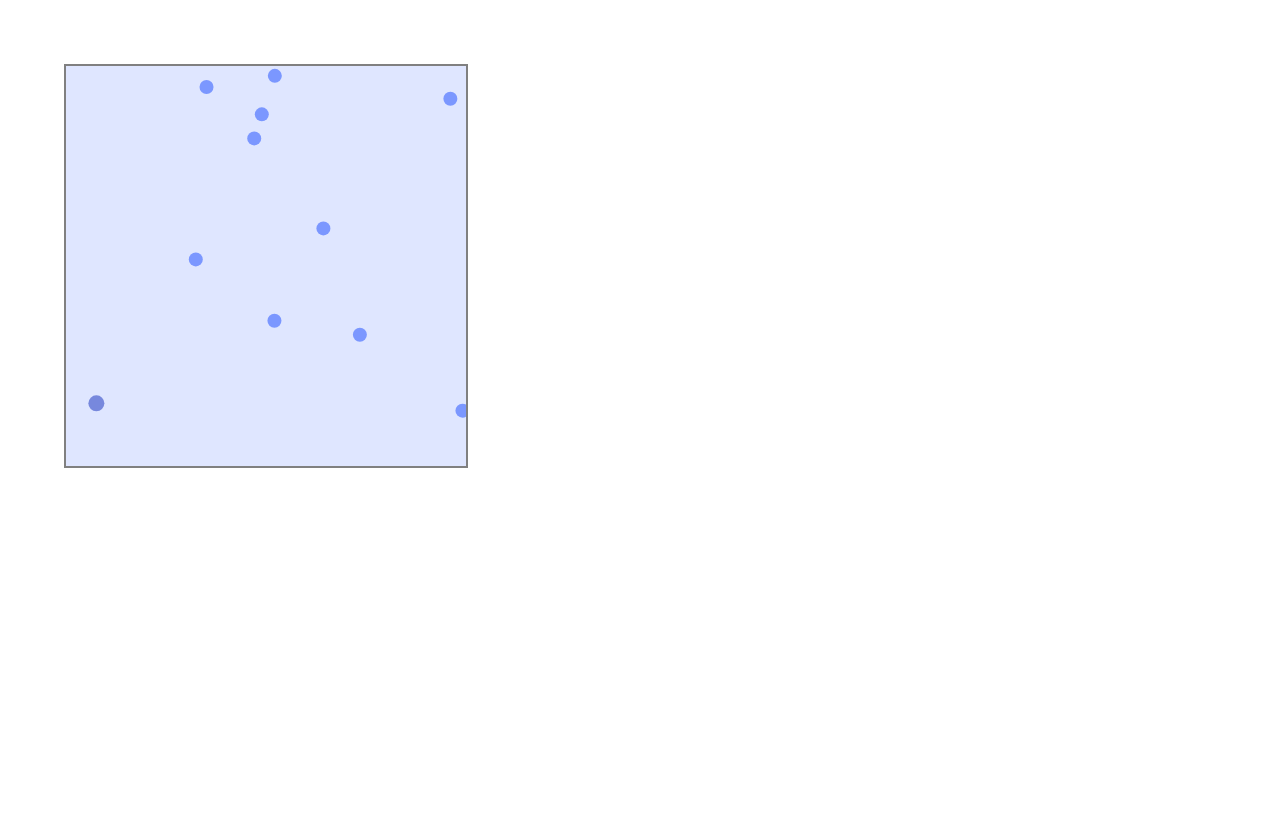
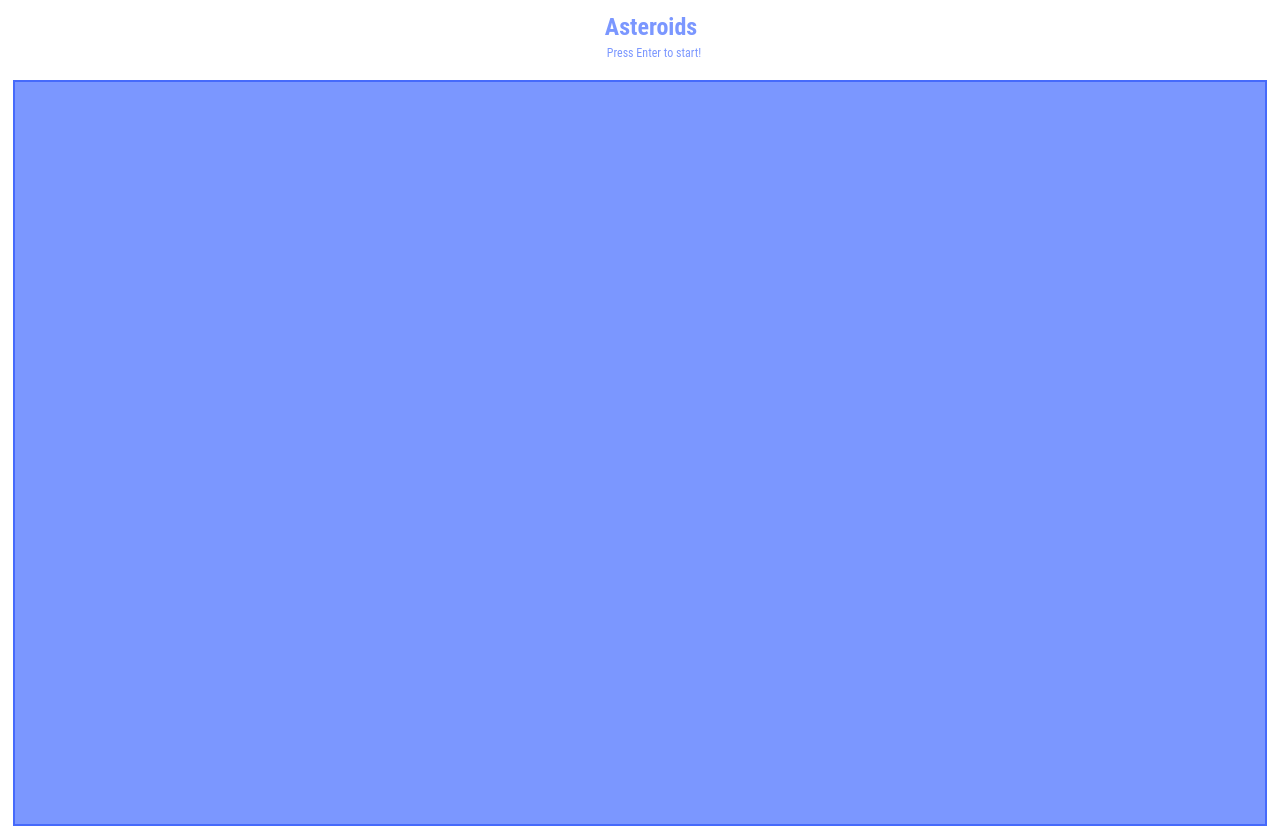
Before and after one commit to aaaandrea/asteroids, a website built with webpack: page index.html in a window 1280 px wide. Before the commit the page ends 800 px from the top, so only its background shows below. Built offline with Linux system fonts and the light colour scheme.

Commit message:
add color specifics to asteroids and styling behavior

```diff
--- a/app/asteroid.js
+++ b/app/asteroid.js
@@ -5,7 +5,7 @@ import Bullet from './bullet';
 // spacerock which inherits from Moving Objects
 
 const DEFAULTS = {
-  COLOR: '#7B97FF',
+  COLOR: '#466AFB',
   RADIUS: 7,
   SPEED: 1
 };
--- a/app/asteroids.js
+++ b/app/asteroids.js
@@ -4,10 +4,15 @@ import GameView from './game_view';
 // entry file
 document.addEventListener("DOMContentLoaded", function(){
   const canvasEl = document.getElementsByTagName("canvas")[0];
+  const ctx = canvasEl.getContext("2d");
+
   canvasEl.width = Game.DIM_X;
   canvasEl.height = Game.DIM_Y;
 
-  const ctx = canvasEl.getContext("2d");
-  const game = new Game();
-  new GameView(game, ctx).start();
+  const playOrReset = () => {
+    const game = new Game();
+    new GameView(game, ctx).start();
+  };
+
+  key("enter", playOrReset);
 });
--- a/app/game.js
+++ b/app/game.js
@@ -117,9 +117,11 @@ import Util from './util';
     }
   }
 
-  Game.BG_COLOR = "#DFE6FF";
-  Game.DIM_X = 400;
-  Game.DIM_Y = 400;
+
+
+  Game.BG_COLOR = "#F8F9FF";
+  Game.DIM_X = window.innerWidth - 100;
+  Game.DIM_Y = window.innerHeight - 100;
   Game.FPS = 32;
   Game.NUM_ASTEROIDS = 10;
 
--- a/app/moving_object.js
+++ b/app/moving_object.js
@@ -15,6 +15,10 @@ class MovingObject {
   collideWith(otherObject) {
     // default do nothing
   }
+
+  // draw(ctx) {
+  //
+  // }
 
   draw(ctx) {
     // method of the Canvas 2D API adds an arc to the path which is
--- a/css/main.css
+++ b/css/main.css
@@ -1,8 +1,40 @@
+.game-container {
+  display: flex;
+  flex-direction: column;
+}
+
+.header-container {
+  display: flex;
+  flex-direction: column;
+  align-items: center;
+  justify-content: center;
+  margin-left: 27px;
+  margin-right: 5px;
+  padding-top: 15px;
+  color: #7B97FF;
+}
+
+.title {
+  justify-content: center;
+  align-items: center;
+  flex-direction: row;
+  font-size: 24px;
+  font-weight: bold;
+}
+
+.desc {
+  align-items: center;
+  justify-content: center;
+  margin: 8px;
+  margin-left: 14px;
+  font-size: 12px;
+}
+
 #canvas {
   /*position: absolute;*/
   justify-content: center;
   align-items: center;
-  margin: 5%;
-  background: #22144C;
-  border: gray 2px solid
+  margin: 1%;
+  background: #7B97FF;
+  border: #466AFB 2px solid
 }
--- a/index.html
+++ b/index.html
@@ -9,12 +9,18 @@
         margin: 0px;
       }
     </style>
-  </head>
-  <body>
-    <canvas id="canvas"></canvas>
     <script type="application/javascript" src="vendor/keymaster.js"></script>
     <link rel="stylesheet" type="text/css" href="./css/reset.css">
     <link rel="stylesheet" type="text/css" href="./css/main.css">
     <script src="dist/bundle.js"> </script>
+  </head>
+  <body>
+    <div class="game-container">
+      <div class="header-container">
+        <h1 class="title">Asteroids</h1>
+        <p class="desc">Press Enter to start!</p>
+      </div>
+      <canvas id="canvas"></canvas>
+    </div>
   </body>
 </html>
```
Also changed, not shown: app/ship.js (+20 -0 lines), dist/bundle.js.
